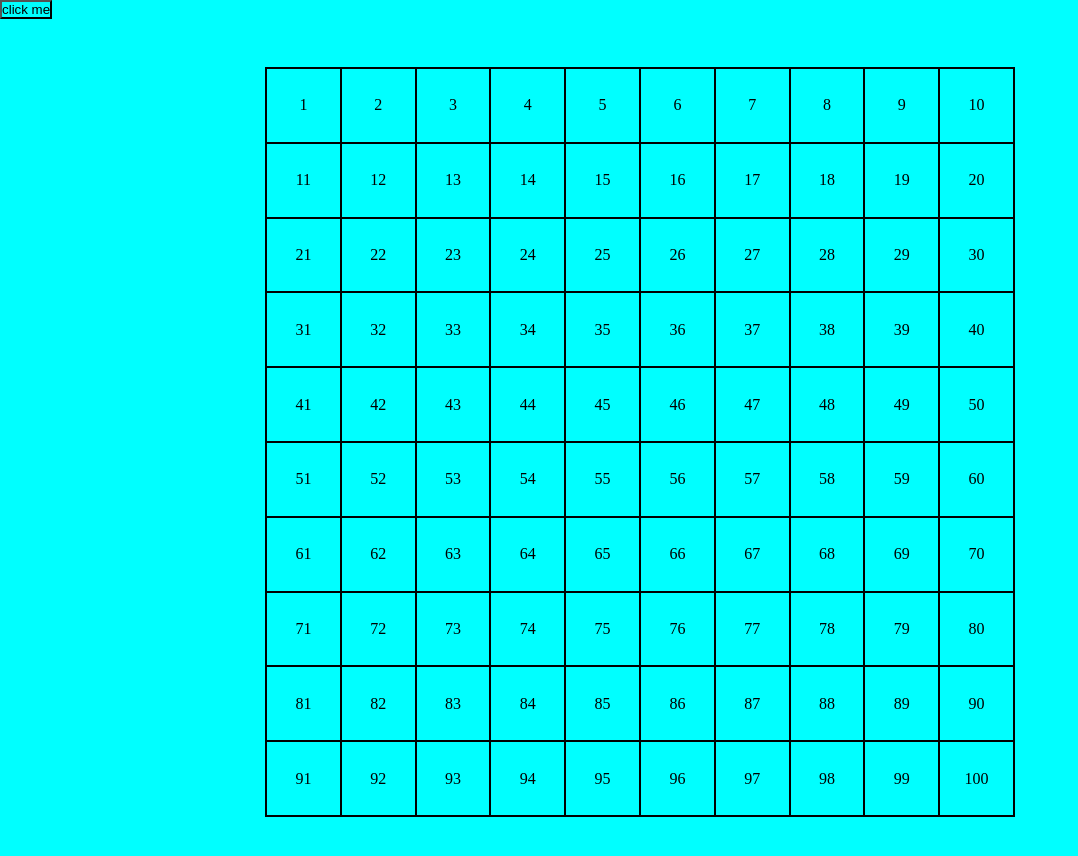
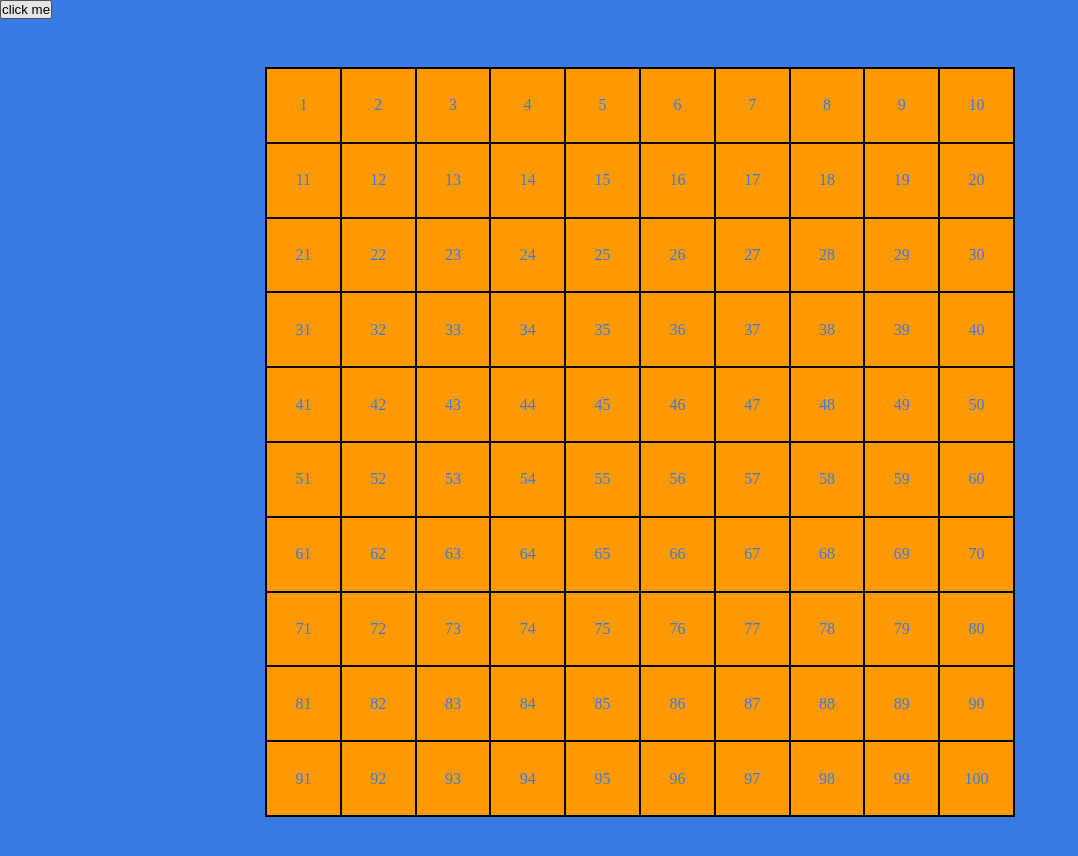
Before and after one commit to Marco9726/js-campominato-grid, a plain HTML site: page index.html in a window 1280 px wide. Both pictures are taken after a click on the button "click me". Shown: the whole page, without its empty margins (0-1078 px from the left). Drawn offline with Linux system fonts and the light colour scheme.

Commit message:
reset griglia al nuovo click sul button

```diff
--- a/css/style.css
+++ b/css/style.css
@@ -2,14 +2,17 @@
     padding: 0;
     margin: 0;
     box-sizing: border-box;
-    background-color: aqua;
 }
 
+body{
+    background-color: rgb(57, 123, 229);
+}
 #container{
     width: 750px;
     height: 750px;
     border: 1px solid black;
     margin: 3rem auto;
+    background-color: rgb(255, 153, 0);
 }
 
 #grid{
@@ -26,6 +29,7 @@
     display: flex;
     justify-content: center;
     align-items: center;
+    color: rgb(57, 123, 229);
 }
 
 .bg-blue{
--- a/js/script.js
+++ b/js/script.js
@@ -9,6 +9,7 @@
 //3 - addEventListner al click del bottone
 button.addEventListener('click', function () {
     //3.1 - creo ciclo for per generare 100 square
+    grid.innerHTML = "";
     for (let i = 1; i <= 100; i++) {
         //3.1.1 - creo l'elemento div all'interno della grid
         square = grid.appendChild(document.createElement('div'));
@@ -24,6 +25,7 @@ button.addEventListener('click', function () {
             //3.1.4.2 - visualizzo numero dello suqare cliccato in console log
             console.log(i);
         })
+
     }
 
 })
```
